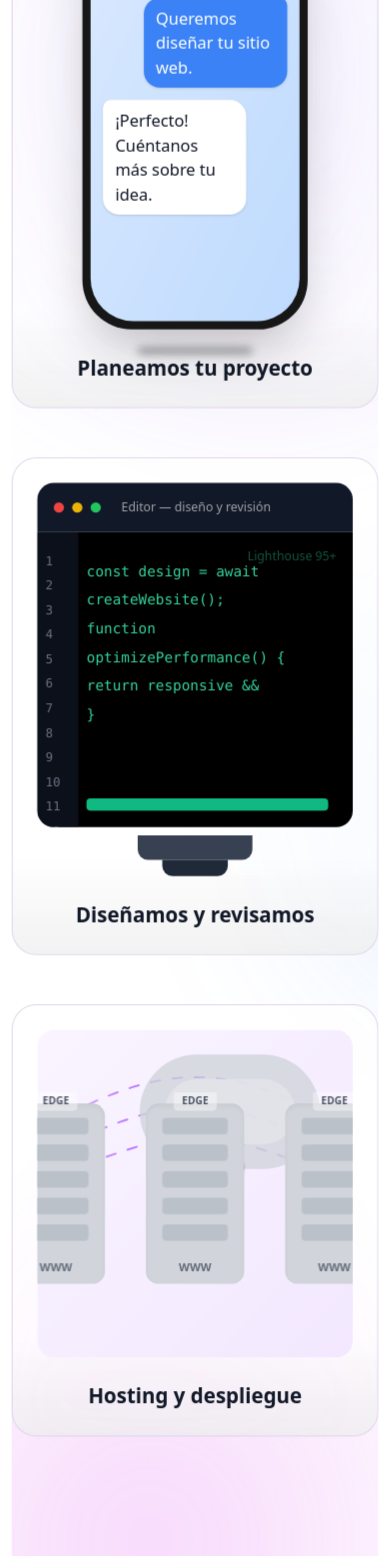
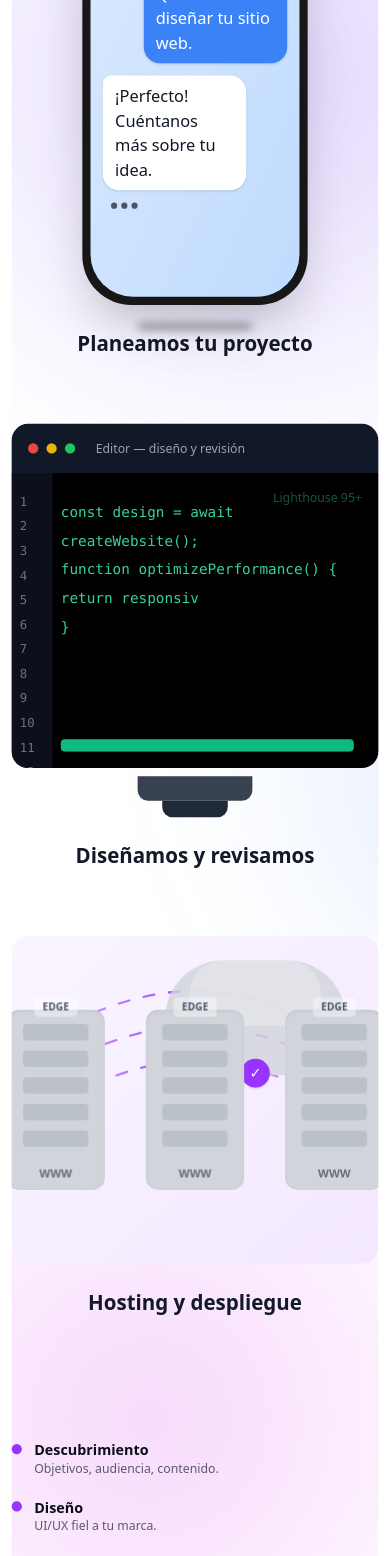
Before and after one commit to Maurisi0m/PORTAFOLIO, a React (Vite) app: page /sobre in a window 390 px wide. Shown: the part 432-1988 px from the top of the page. Built offline with nearby package versions, Linux system fonts and the light colour scheme.

Commit message:
Remove card frames; keep only realistic scene animations stacked; refine chat sequencing and hosting depth
cgen-7dfa6f333b604548a02204df196b4c5b

```diff
--- a/client/components/ui/AboutServiceAnimations.tsx
+++ b/client/components/ui/AboutServiceAnimations.tsx
@@ -1,4 +1,4 @@
-import { motion, useAnimation, useInView, useMotionValue, useReducedMotion, useSpring, useTransform, useScroll } from "framer-motion";
+import { motion, useAnimation, useInView, useMotionValue, useReducedMotion, useTransform, useScroll } from "framer-motion";
 import { useCallback, useEffect, useMemo, useRef, useState } from "react";
 
 function clamp(n: number, min: number, max: number) {
@@ -6,14 +6,16 @@ function clamp(n: number, min: number, max: number) {
 }
 
 function ParallaxBackground({ mouseX, mouseY, reduce }: { mouseX: any; mouseY: any; reduce: boolean }) {
-  const x1 = useTransform(mouseX, [ -1, 1 ], [ -40, 40 ]);
-  const y1 = useTransform(mouseY, [ -1, 1 ], [ -40, 40 ]);
-  const x2 = useTransform(mouseX, [ -1, 1 ], [ 24, -24 ]);
-  const y2 = useTransform(mouseY, [ -1, 1 ], [ 24, -24 ]);
-  const x3 = useTransform(mouseX, [ -1, 1 ], [ -14, 14 ]);
-  const y3 = useTransform(mouseY, [ -1, 1 ], [ 14, -14 ]);
+  const x1 = useTransform(mouseX, [-1, 1], [-40, 40]);
+  const y1 = useTransform(mouseY, [-1, 1], [-40, 40]);
+  const x2 = useTransform(mouseX, [-1, 1], [24, -24]);
+  const y2 = useTransform(mouseY, [-1, 1], [24, -24]);
+  const x3 = useTransform(mouseX, [-1, 1], [-14, 14]);
+  const y3 = useTransform(mouseY, [-1, 1], [14, -14]);
 
-  const float = reduce ? {} : { y: [0, -10, 0], transition: { duration: 7, repeat: Infinity, ease: "easeInOut" } };
+  const float = reduce
+    ? {}
+    : { y: [0, -10, 0], transition: { duration: 7, repeat: Infinity, ease: "easeInOut" } };
 
   return (
     <div aria-hidden className="absolute inset-0 -z-10 overflow-hidden">
@@ -32,78 +34,29 @@ function ParallaxBackground({ mouseX, mouseY, reduce }: { mouseX: any; mouseY: a
         style={{ x: x3, y: y3 }}
         animate={float as any}
       />
-      <div className="pointer-events-none absolute inset-0">
-        {[...Array(120)].map((_, i) => {
-          const left = Math.random() * 100;
-          const top = Math.random() * 100;
-          const delay = Math.random() * 4;
-          const size = Math.random() * 2 + 0.5;
-          return (
-            <motion.span
-              key={i}
-              className="absolute rounded-full bg-foreground/10 dark:bg-white/20"
-              style={{ left: `${left}%`, top: `${top}%`, width: size, height: size }}
-              animate={reduce ? undefined : { opacity: [0.15, 0.9, 0.15] }}
-              transition={reduce ? undefined : { duration: 2 + Math.random() * 2.5, repeat: Infinity, delay }}
-            />
-          );
-        })}
-      </div>
     </div>
   );
 }
 
-function TiltCard({ children, className = "" }: { children: React.ReactNode; className?: string }) {
-  const ref = useRef<HTMLDivElement>(null);
-  const mouseX = useMotionValue(0);
-  const mouseY = useMotionValue(0);
-  const rotateX = useTransform(mouseY, [ -0.5, 0.5 ], [ 10, -10 ]);
-  const rotateY = useTransform(mouseX, [ -0.5, 0.5 ], [ -10, 10 ]);
-  const scale = useSpring(1, { stiffness: 240, damping: 30 });
-
-  const onMove = useCallback((e: React.MouseEvent) => {
-    if (!ref.current) return;
-    const r = ref.current.getBoundingClientRect();
-    const cx = r.left + r.width / 2;
-    const cy = r.top + r.height / 2;
-    mouseX.set(clamp((e.clientX - cx) / r.width, -0.5, 0.5));
-    mouseY.set(clamp((e.clientY - cy) / r.height, -0.5, 0.5));
-  }, [mouseX, mouseY]);
-
-  const onEnter = () => scale.set(1.05);
-  const onLeave = () => { scale.set(1); mouseX.set(0); mouseY.set(0); };
-
-  return (
-    <motion.div
-      ref={ref}
-      className={"relative rounded-3xl border bg-card/80 backdrop-blur-xl p-6 md:p-8 overflow-hidden " + className}
-      style={{ rotateX, rotateY, scale, transformStyle: "preserve-3d" }}
-      onMouseMove={onMove}
-      onMouseEnter={onEnter}
-      onMouseLeave={onLeave}
-      whileHover={{ boxShadow: "0 30px 80px rgba(0,0,0,0.18)" }}
-      transition={{ duration: 0.2 }}
-    >
-      <motion.div
-        className="pointer-events-none absolute inset-0 opacity-0"
-        initial={false}
-        whileHover={{ opacity: 1 }}
-        style={{
-          background: "radial-gradient(700px circle at var(--x,50%) var(--y,50%), rgba(255,255,255,0.18), transparent 40%)",
-        }}
-      />
-      <div className="relative z-10">
-        {children}
-      </div>
-      <div aria-hidden className="absolute inset-x-0 -bottom-24 h-48 bg-gradient-to-t from-black/10 to-transparent dark:from-white/5" />
-    </motion.div>
-  );
-}
-
-function TypeLine({ text, startDelay = 0, speed = 30, loop = true, className = "" }: { text: string; startDelay?: number; speed?: number; loop?: boolean; className?: string }) {
+function TypeLine({
+  text,
+  startDelay = 0,
+  speed = 30,
+  loop = true,
+  className = "",
+}: {
+  text: string;
+  startDelay?: number;
+  speed?: number;
+  loop?: boolean;
+  className?: string;
+}) {
   const [started, setStarted] = useState(false);
   const [i, setI] = useState(0);
-  useEffect(() => { const t = setTimeout(() => setStarted(true), startDelay); return () => clearTimeout(t); }, [startDelay]);
+  useEffect(() => {
+    const t = setTimeout(() => setStarted(true), startDelay);
+    return () => clearTimeout(t);
+  }, [startDelay]);
   useEffect(() => {
     if (!started) return;
     if (i <= text.length) {
@@ -118,22 +71,26 @@ function TypeLine({ text, startDelay = 0, speed = 30, loop = true, className = "
   return (
     <div className={className}>
       <span>{text.slice(0, Math.min(i, text.length))}</span>
-      <motion.span className="inline-block w-0.5 h-4 align-[-2px] bg-current ml-0.5" animate={{ opacity: [1, 0] }} transition={{ duration: 0.8, repeat: Infinity }} />
+      <motion.span
+        className="inline-block w-0.5 h-4 align-[-2px] bg-current ml-0.5"
+        animate={{ opacity: [1, 0] }}
+        transition={{ duration: 0.8, repeat: Infinity }}
+      />
     </div>
   );
 }
 
 function PhoneChatScene() {
   return (
-    <TiltCard>
-      <motion.div
+    <motion.section
       initial={{ opacity: 0, y: 20, scale: 0.98 }}
       whileInView={{ opacity: 1, y: 0, scale: 1 }}
       viewport={{ once: true, margin: "-100px" }}
       transition={{ duration: 0.5 }}
-        className="flex justify-center"
+      className="w-full grid place-items-center"
     >
-        <div className="relative w-[220px] sm:w-[260px] md:w-[300px] lg:w-[340px] aspect-[9/19] rounded-[3rem] bg-neutral-900 shadow-2xl">
+      <div className="relative w-[220px] sm:w-[260px] md:w-[300px] lg:w-[340px] aspect-[9/19]">
+        <div className="absolute inset-0 rounded-[3rem] bg-neutral-900 shadow-2xl" />
         <div className="absolute inset-[8px] rounded-[2.6rem] bg-gradient-to-br from-blue-100 to-blue-200 dark:from-blue-900 dark:to-blue-800 overflow-hidden">
           <div className="absolute top-0 left-1/2 -translate-x-1/2 w-28 h-6 bg-black/80 rounded-b-2xl" />
           <div className="absolute top-2 left-4 right-4 flex items-center justify-between text-[10px] text-black/60 dark:text-white/70">
@@ -146,30 +103,70 @@ function PhoneChatScene() {
           </div>
           <div className="absolute inset-0 pt-8 px-3">
             <div className="space-y-3">
-                <motion.div initial={{ opacity: 0, x: -20 }} whileInView={{ opacity: 1, x: 0 }} viewport={{ once: true }} transition={{ duration: 0.45, delay: 0.15 }} className="max-w-[78%] rounded-2xl rounded-tl-sm bg-white text-gray-900 px-3 py-2 shadow">
+              <motion.div
+                initial={{ opacity: 0, x: -20, scale: 0.98 }}
+                whileInView={{ opacity: 1, x: 0, scale: 1 }}
+                viewport={{ once: true }}
+                transition={{ duration: 0.4, delay: 0.1 }}
+                className="max-w-[78%] rounded-2xl rounded-tl-sm bg-white text-gray-900 px-3 py-2 shadow"
+              >
                 Hola, ¿cómo podemos ayudarte hoy?
               </motion.div>
-                <motion.div initial={{ opacity: 0, x: 20 }} whileInView={{ opacity: 1, x: 0 }} viewport={{ once: true }} transition={{ duration: 0.45, delay: 0.45 }} className="ml-auto max-w-[78%] rounded-2xl rounded-tr-sm bg-blue-500 text-white px-3 py-2 shadow">
+              <motion.div
+                initial={{ opacity: 0, x: 20, scale: 0.98 }}
+                whileInView={{ opacity: 1, x: 0, scale: 1 }}
+                viewport={{ once: true }}
+                transition={{ duration: 0.4, delay: 0.5 }}
+                className="ml-auto max-w-[78%] rounded-2xl rounded-tr-sm bg-blue-500 text-white px-3 py-2 shadow"
+              >
                 Queremos diseñar tu sitio web.
               </motion.div>
-                <motion.div initial={{ opacity: 0, x: -20 }} whileInView={{ opacity: 1, x: 0 }} viewport={{ once: true }} transition={{ duration: 0.45, delay: 0.8 }} className="max-w-[78%] rounded-2xl rounded-tl-sm bg-white text-gray-900 px-3 py-2 shadow">
+              <motion.div
+                initial={{ opacity: 0, x: -20, scale: 0.98 }}
+                whileInView={{ opacity: 1, x: 0, scale: 1 }}
+                viewport={{ once: true }}
+                transition={{ duration: 0.4, delay: 0.9 }}
+                className="max-w-[78%] rounded-2xl rounded-tl-sm bg-white text-gray-900 px-3 py-2 shadow"
+              >
                 ¡Perfecto! Cuéntanos más sobre tu idea.
+              </motion.div>
+              <motion.div
+                className="flex items-center gap-1 pl-2 text-gray-600"
+                initial={{ opacity: 0 }}
+                whileInView={{ opacity: 1 }}
+                viewport={{ once: true }}
+                transition={{ delay: 1.2, duration: 0.3 }}
+              >
+                <span className="w-1.5 h-1.5 rounded-full bg-gray-600" />
+                <span className="w-1.5 h-1.5 rounded-full bg-gray-600" />
+                <span className="w-1.5 h-1.5 rounded-full bg-gray-600" />
               </motion.div>
             </div>
           </div>
         </div>
-          <motion.div className="absolute -bottom-6 left-1/2 -translate-x-1/2 w-28 h-1.5 bg-black/40 rounded-full blur-sm" initial={{ opacity: 0 }} whileInView={{ opacity: 1 }} viewport={{ once: true }} />
+        <motion.div
+          className="absolute -bottom-6 left-1/2 -translate-x-1/2 w-28 h-1.5 bg-black/40 rounded-full blur-sm"
+          initial={{ opacity: 0 }}
+          whileInView={{ opacity: 1 }}
+          viewport={{ once: true }}
+        />
       </div>
-      </motion.div>
-      <p className="mt-6 text-center font-bold text-gray-900 dark:text-gray-100 text-xl">Planeamos tu proyecto</p>
-    </TiltCard>
+      <p className="mt-6 text-center font-bold text-gray-900 dark:text-gray-100 text-xl">
+        Planeamos tu proyecto
+      </p>
+    </motion.section>
   );
 }
 
 function MonitorCodeScene() {
   return (
-    <TiltCard>
-      <motion.div initial={{ opacity: 0, y: 24, scale: 0.98 }} whileInView={{ opacity: 1, y: 0, scale: 1 }} viewport={{ once: true, margin: "-100px" }} transition={{ duration: 0.5 }} className="relative flex flex-col items-center">
+    <motion.section
+      initial={{ opacity: 0, y: 24, scale: 0.98 }}
+      whileInView={{ opacity: 1, y: 0, scale: 1 }}
+      viewport={{ once: true, margin: "-100px" }}
+      transition={{ duration: 0.5 }}
+      className="w-full grid place-items-center"
+    >
       <div className="w-full max-w-3xl">
         <div className="h-12 bg-gray-900 rounded-t-2xl flex items-center gap-2 px-4">
           <span className="w-2.5 h-2.5 rounded-full bg-red-500" />
@@ -180,26 +177,59 @@ function MonitorCodeScene() {
         <div className="bg-black rounded-b-2xl h-72 md:h-80 lg:h-96 relative overflow-hidden">
           <div className="absolute inset-y-0 left-0 w-10 bg-gray-900/70 text-gray-500 text-xs font-mono grid content-start pt-4 px-2">
             {Array.from({ length: 18 }).map((_, i) => (
-                <span key={i} className="leading-6">{i + 1}</span>
+              <span key={i} className="leading-6">
+                {i + 1}
+              </span>
             ))}
           </div>
           <div className="pl-12 pr-4 pt-6">
-              <TypeLine text="const design = await createWebsite();" startDelay={200} speed={22} className="text-emerald-400 font-mono text-sm md:text-base leading-7" />
-              <TypeLine text="function optimizePerformance() {" startDelay={1100} speed={22} className="text-emerald-400 font-mono text-sm md:text-base leading-7" />
-              <TypeLine text="  return responsive && fast;" startDelay={2000} speed={22} className="text-emerald-400 font-mono text-sm md:text-base leading-7" />
-              <TypeLine text="}" startDelay={2700} speed={22} className="text-emerald-400 font-mono text-sm md:text-base leading-7" />
+            <TypeLine
+              text="const design = await createWebsite();"
+              startDelay={200}
+              speed={22}
+              className="text-emerald-400 font-mono text-sm md:text-base leading-7"
+            />
+            <TypeLine
+              text="function optimizePerformance() {"
+              startDelay={1100}
+              speed={22}
+              className="text-emerald-400 font-mono text-sm md:text-base leading-7"
+            />
+            <TypeLine
+              text="  return responsive && fast;"
+              startDelay={2000}
+              speed={22}
+              className="text-emerald-400 font-mono text-sm md:text-base leading-7"
+            />
+            <TypeLine
+              text="}"
+              startDelay={2700}
+              speed={22}
+              className="text-emerald-400 font-mono text-sm md:text-base leading-7"
+            />
           </div>
           <motion.div className="absolute bottom-4 left-12 right-6 h-3 rounded bg-emerald-600/30">
-              <motion.div className="h-3 rounded bg-emerald-500" animate={{ width: ["10%", "94%", "62%", "100%"] }} transition={{ duration: 6, repeat: Infinity }} />
+            <motion.div
+              className="h-3 rounded bg-emerald-500"
+              animate={{ width: ["10%", "94%", "62%", "100%"] }}
+              transition={{ duration: 6, repeat: Infinity }}
+            />
           </motion.div>
-            <motion.div className="absolute top-4 right-4 text-emerald-400 text-xs" animate={{ opacity: [0.4, 1, 0.4] }} transition={{ duration: 2, repeat: Infinity }}>Lighthouse 95+</motion.div>
+          <motion.div
+            className="absolute top-4 right-4 text-emerald-400 text-xs"
+            animate={{ opacity: [0.4, 1, 0.4] }}
+            transition={{ duration: 2, repeat: Infinity }}
+          >
+            Lighthouse 95+
+          </motion.div>
         </div>
         <div className="w-28 h-6 bg-gray-700 mx-auto rounded-b-md mt-2" />
         <div className="w-16 h-4 bg-gray-800 mx-auto rounded-b-md" />
       </div>
-      </motion.div>
-      <p className="mt-6 text-center font-bold text-gray-900 dark:text-gray-100 text-xl">Diseñamos y revisamos</p>
-    </TiltCard>
+      <p className="mt-6 text-center font-bold text-gray-900 dark:text-gray-100 text-xl">
+        Diseñamos y revisamos
+      </p>
+    </motion.section>
   );
 }
 
@@ -207,9 +237,21 @@ function Globe() {
   return (
     <div className="relative w-28 h-28 md:w-36 md:h-36 lg:w-40 lg:h-40">
       <div className="absolute inset-0 rounded-full bg-gradient-to-br from-blue-500 to-cyan-400 opacity-90" />
-      <motion.div className="absolute inset-0 rounded-full border-2 border-white/30" animate={{ rotate: 360 }} transition={{ duration: 20, repeat: Infinity, ease: "linear" }} />
-      <motion.div className="absolute inset-4 rounded-full border border-white/20" animate={{ rotate: -360 }} transition={{ duration: 24, repeat: Infinity, ease: "linear" }} />
-      <motion.div className="absolute inset-8 rounded-full border border-white/10" animate={{ rotate: 360 }} transition={{ duration: 28, repeat: Infinity, ease: "linear" }} />
+      <motion.div
+        className="absolute inset-0 rounded-full border-2 border-white/30"
+        animate={{ rotate: 360 }}
+        transition={{ duration: 20, repeat: Infinity, ease: "linear" }}
+      />
+      <motion.div
+        className="absolute inset-4 rounded-full border border-white/20"
+        animate={{ rotate: -360 }}
+        transition={{ duration: 24, repeat: Infinity, ease: "linear" }}
+      />
+      <motion.div
+        className="absolute inset-8 rounded-full border border-white/10"
+        animate={{ rotate: 360 }}
+        transition={{ duration: 28, repeat: Infinity, ease: "linear" }}
+      />
       <div className="absolute inset-0 rounded-full shadow-[inset_0_-20px_40px_rgba(0,0,0,0.25)]" />
     </div>
   );
@@ -248,8 +290,14 @@ function BeamsOverlay() {
 
 function HostingScene() {
   return (
-    <TiltCard>
-      <motion.div initial={{ opacity: 0, y: 28, scale: 0.98 }} whileInView={{ opacity: 1, y: 0, scale: 1 }} viewport={{ once: true, margin: "-100px" }} transition={{ duration: 0.55 }} className="w-full h-80 md:h-[22rem] lg:h-[30rem] rounded-2xl relative flex items-center justify-center overflow-hidden">
+    <motion.section
+      initial={{ opacity: 0, y: 28, scale: 0.98 }}
+      whileInView={{ opacity: 1, y: 0, scale: 1 }}
+      viewport={{ once: true, margin: "-100px" }}
+      transition={{ duration: 0.55 }}
+      className="w-full grid place-items-center"
+    >
+      <div className="w-full max-w-5xl h-80 md:h-[22rem] lg:h-[30rem] rounded-2xl relative flex items-center justify-center overflow-hidden">
         <div className="absolute inset-0 rounded-2xl bg-gradient-to-br from-purple-50 to-purple-100 dark:from-purple-900/20 dark:to-purple-800/20" />
         <div className="relative z-10 flex gap-10 md:gap-12 items-end">
           {[...Array(3)].map((_, i) => (
@@ -260,14 +308,30 @@ function HostingScene() {
               className="w-24 md:w-28 lg:w-36 h-44 md:h-56 lg:h-64 bg-gray-300 dark:bg-gray-700 rounded-xl shadow-inner relative transform-gpu"
               style={{ transformStyle: "preserve-3d" }}
             >
-              {[0,1,2,3,4].map((r) => (
-                <motion.div key={r} className="absolute left-4 right-4 h-4 bg-gray-400/80 dark:bg-gray-600/80 rounded" style={{ top: 14 + r * 26 }} animate={{ opacity: [0.5, 1, 0.5] }} transition={{ duration: 1, repeat: Infinity, delay: i * 0.2 + r * 0.2 }} />
+              {[0, 1, 2, 3, 4].map((r) => (
+                <motion.div
+                  key={r}
+                  className="absolute left-4 right-4 h-4 bg-gray-400/80 dark:bg-gray-600/80 rounded"
+                  style={{ top: 14 + r * 26 }}
+                  animate={{ opacity: [0.5, 1, 0.5] }}
+                  transition={{ duration: 1, repeat: Infinity, delay: i * 0.2 + r * 0.2 }}
+                />
               ))}
-              <motion.div className="absolute -top-3 left-1/2 -translate-x-1/2 text-[10px] font-bold text-gray-600 dark:text-gray-300 px-2 py-0.5 rounded bg-white/40 dark:bg-black/30">EDGE</motion.div>
-              <motion.div className="absolute bottom-2 left-1/2 -translate-x-1/2 text-[11px] font-bold text-gray-700 dark:text-gray-200" animate={{ opacity: [0.7, 1, 0.7] }} transition={{ duration: 2, repeat: Infinity }}>WWW</motion.div>
+              <motion.div className="absolute -top-3 left-1/2 -translate-x-1/2 text-[10px] font-bold text-gray-600 dark:text-gray-300 px-2 py-0.5 rounded bg-white/40 dark:bg-black/30">
+                EDGE
+              </motion.div>
+              <motion.div
+                className="absolute bottom-2 left-1/2 -translate-x-1/2 text-[11px] font-bold text-gray-700 dark:text-gray-200"
+                animate={{ opacity: [0.7, 1, 0.7] }}
+                transition={{ duration: 2, repeat: Infinity }}
+              >
+                WWW
+              </motion.div>
             </motion.div>
           ))}
-          <div className="hidden md:block"><Globe /></div>
+          <div className="hidden md:block">
+            <Globe />
+          </div>
         </div>
         <BeamsOverlay />
         <motion.div
@@ -275,12 +339,16 @@ function HostingScene() {
           transition={{ duration: 3, repeat: Infinity }}
           className="absolute top-6 right-8 w-44 h-28 bg-gray-300/80 dark:bg-gray-600/70 rounded-full"
         >
-          <div className="absolute top-6 left-6 w-32 h-16 bg-gray-200/80 dark:bg-gray-700/80 rounded-full" />
-          <div className="absolute -bottom-3 left-1/2 -translate-x-1/2 w-7 h-7 bg-primary rounded-full grid place-items-center text-white text-sm shadow">✓</div>
+          <div className="absolute top:6 left-6 w-32 h-16 bg-gray-200/80 dark:bg-gray-700/80 rounded-full" />
+          <div className="absolute -bottom-3 left-1/2 -translate-x-1/2 w-7 h-7 bg-primary rounded-full grid place-items-center text-white text-sm shadow">
+            ✓
+          </div>
         </motion.div>
-      </motion.div>
-      <p className="mt-6 text-center font-bold text-gray-900 dark:text-gray-100 text-xl">Hosting y despliegue</p>
-    </TiltCard>
+      </div>
+      <p className="mt-6 text-center font-bold text-gray-900 dark:text-gray-100 text-xl">
+        Hosting y despliegue
+      </p>
+    </motion.section>
   );
 }
 
@@ -292,10 +360,17 @@ function ProcessTimeline() {
     { title: "Despliegue", desc: "Hosting global y monitoreo." },
   ];
   return (
-    <div className="mt-16 w-full">
+    <div className="mt-16 w-full max-w-3xl">
       <div className="space-y-5">
         {steps.map((s, i) => (
-          <motion.div key={s.title} initial={{ opacity: 0, x: -10 }} whileInView={{ opacity: 1, x: 0 }} viewport={{ once: true }} transition={{ duration: 0.25, delay: i * 0.08 }} className="flex items-start gap-3">
+          <motion.div
+            key={s.title}
+            initial={{ opacity: 0, x: -10 }}
+            whileInView={{ opacity: 1, x: 0 }}
+            viewport={{ once: true }}
+            transition={{ duration: 0.25, delay: i * 0.08 }}
+            className="flex items-start gap-3"
+          >
             <span className="mt-1 h-2.5 w-2.5 rounded-full bg-primary" />
             <div>
               <div className="text-sm font-semibold">{s.title}</div>
@@ -321,9 +396,12 @@ export function AboutServiceAnimations() {
   const cameraScale = useTransform(scrollYProgress, [0, 1], [1, reduce ? 1 : 1.04]);
   const cameraY = useTransform(scrollYProgress, [0, 1], [0, reduce ? 0 : -16]);
 
-  useEffect(() => { if (inView) controls.start("visible"); }, [inView, controls]);
+  useEffect(() => {
+    if (inView) controls.start("visible");
+  }, [inView, controls]);
 
-  const onMouseMove = useCallback((e: React.MouseEvent<HTMLDivElement>) => {
+  const onMouseMove = useCallback(
+    (e: React.MouseEvent<HTMLDivElement>) => {
       const { currentTarget, clientX, clientY } = e;
       const rect = (currentTarget as HTMLDivElement).getBoundingClientRect();
       const cx = rect.left + rect.width / 2;
@@ -332,17 +410,23 @@ export function AboutServiceAnimations() {
       const ny = clamp((clientY - cy) / (rect.height / 2), -1, 1);
       mouseX.set(nx);
       mouseY.set(ny);
-    (currentTarget as HTMLDivElement).style.setProperty("--x", `${((nx + 1) / 2) * 100}%`);
-    (currentTarget as HTMLDivElement).style.setProperty("--y", `${((ny + 1) / 2) * 100}%`);
-  }, [mouseX, mouseY]);
+    },
+    [mouseX, mouseY]
+  );
 
-  const containerVariants = useMemo(() => ({ hidden: {}, visible: { transition: { staggerChildren: 0.5 } } }), []);
-  const itemVariants = useMemo(() => ({ hidden: { opacity: 0, y: 18 }, visible: { opacity: 1, y: 0, transition: { duration: 0.5 } } }), []);
+  const containerVariants = useMemo(
+    () => ({ hidden: {}, visible: { transition: { staggerChildren: 0.5 } } }),
+    []
+  );
+  const itemVariants = useMemo(
+    () => ({ hidden: { opacity: 0, y: 18 }, visible: { opacity: 1, y: 0, transition: { duration: 0.5 } } }),
+    []
+  );
 
   return (
     <motion.div
       ref={ref}
-      className="relative min-h-[140vh] flex flex-col justify-center items-center gap-14"
+      className="relative min-h-[120vh] flex flex-col justify-center items-center gap-14"
       variants={containerVariants}
       initial="hidden"
       animate={controls}
@@ -351,11 +435,16 @@ export function AboutServiceAnimations() {
     >
       <ParallaxBackground mouseX={mouseX} mouseY={mouseY} reduce={reduce} />
 
-      {/* Stacked vertical order: 1 phone, 2 monitor, 3 hosting */}
-      <div className="grid w-full max-w-3xl gap-12 grid-cols-1">
-        <motion.div variants={itemVariants}><PhoneChatScene /></motion.div>
-        <motion.div variants={itemVariants}><MonitorCodeScene /></motion.div>
-        <motion.div variants={itemVariants}><HostingScene /></motion.div>
+      <div className="w-full max-w-5xl grid gap-16">
+        <motion.div variants={itemVariants}>
+          <PhoneChatScene />
+        </motion.div>
+        <motion.div variants={itemVariants}>
+          <MonitorCodeScene />
+        </motion.div>
+        <motion.div variants={itemVariants}>
+          <HostingScene />
+        </motion.div>
       </div>
 
       <ProcessTimeline />
```
Lines whose indentation alone changed are shown as unchanged.
